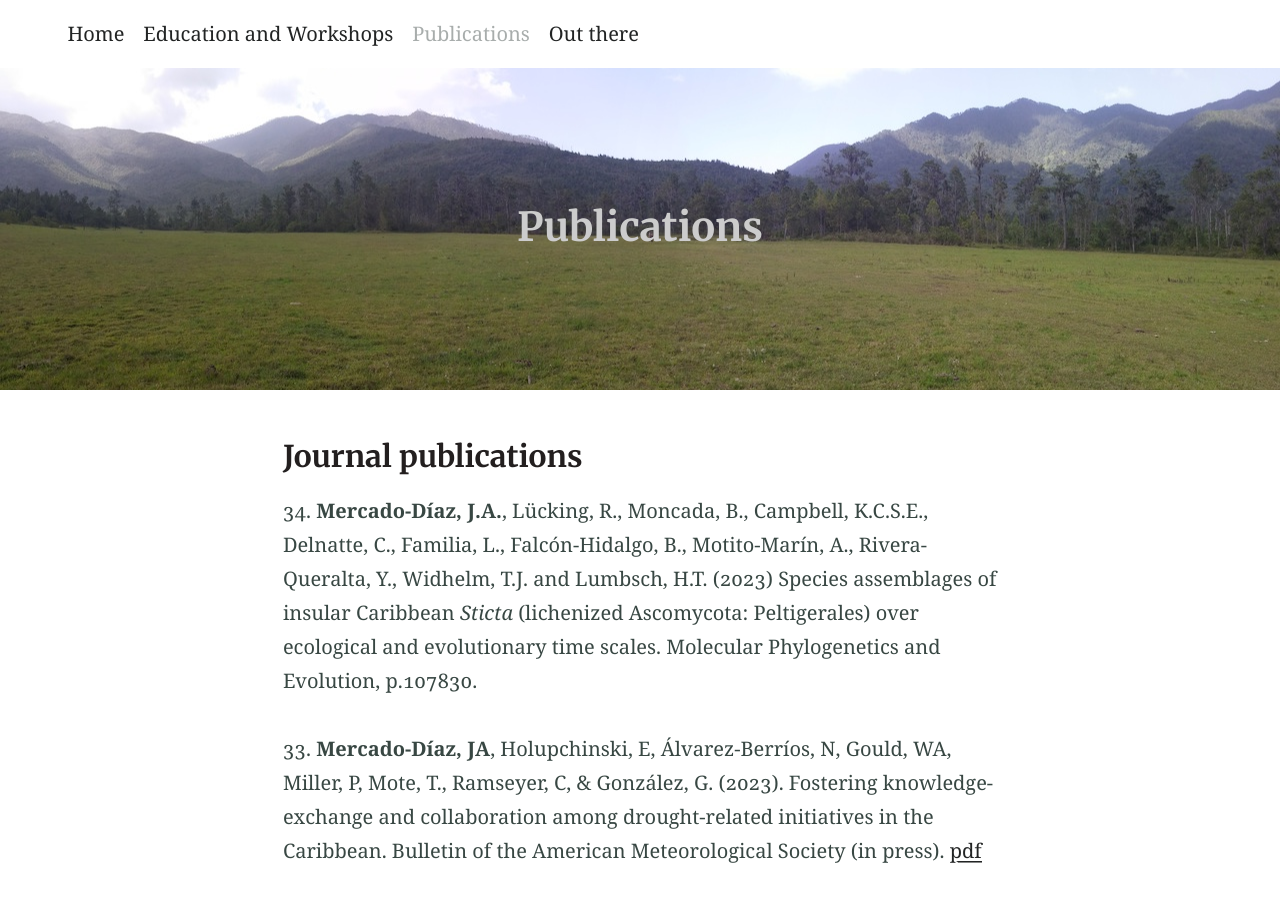
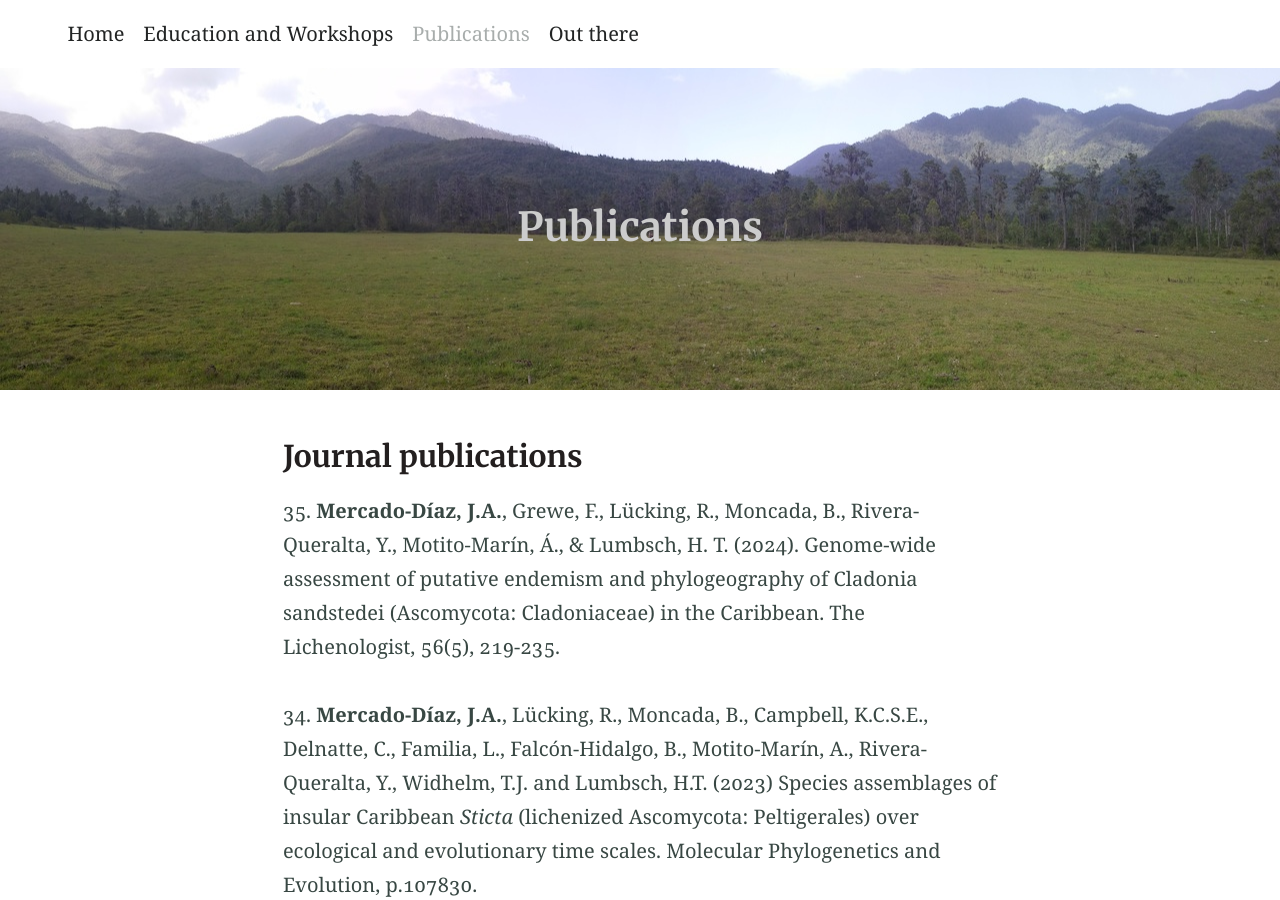
Before and after one commit to jamercadodiaz/jamercadodiaz.github.io, a Jekyll site: the page built from publications.md, in a window 1280 px wide and 900 px high. Built offline with Jekyll 4.4.1, drawn with Linux system fonts in a browser that asks for light colours.

Commit message:
Update publications.md

```diff
--- a/publications.md
+++ b/publications.md
@@ -7,6 +7,8 @@ excerpt: ""
 aside: false
 ---
 ### Journal publications
+
+35\. **Mercado-Díaz, J.A.**, Grewe, F., Lücking, R., Moncada, B., Rivera-Queralta, Y., Motito-Marín, Á., & Lumbsch, H. T. (2024). Genome-wide assessment of putative endemism and phylogeography of Cladonia sandstedei (Ascomycota: Cladoniaceae) in the Caribbean. The Lichenologist, 56(5), 219-235.
 
 34\. **Mercado-Díaz, J.A.**, Lücking, R., Moncada, B., Campbell, K.C.S.E., Delnatte, C., Familia, L., Falcón-Hidalgo, B., Motito-Marín, A., Rivera-Queralta, Y., Widhelm, T.J. and Lumbsch, H.T. (2023) Species assemblages of insular Caribbean *Sticta* (lichenized Ascomycota: Peltigerales) over ecological and evolutionary time scales. Molecular Phylogenetics and Evolution, p.107830.
 
```
